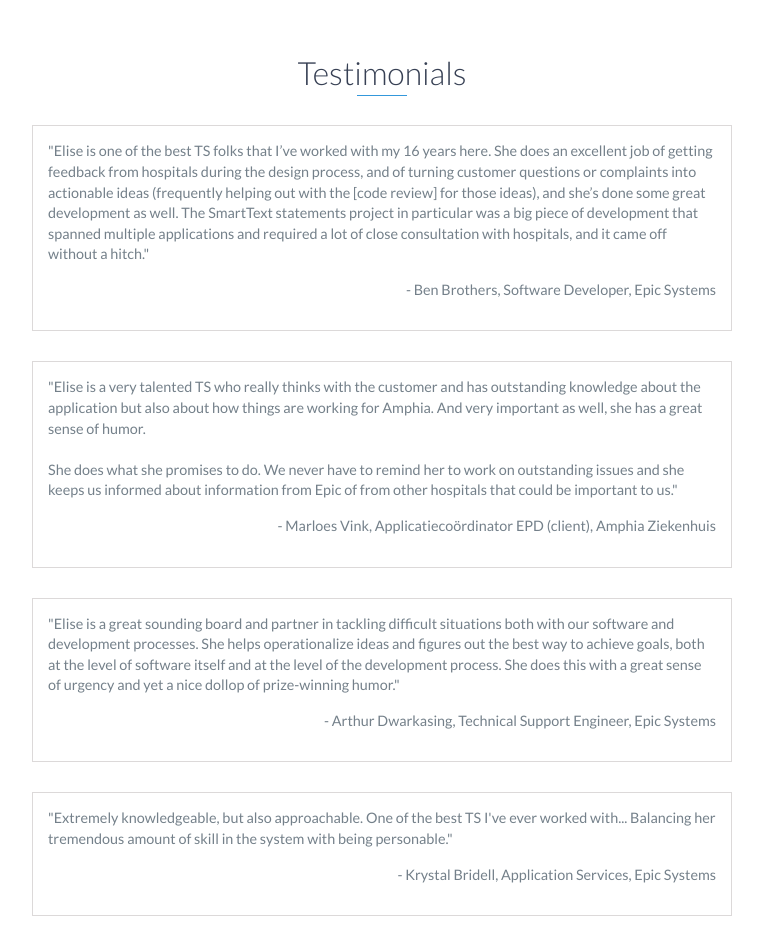
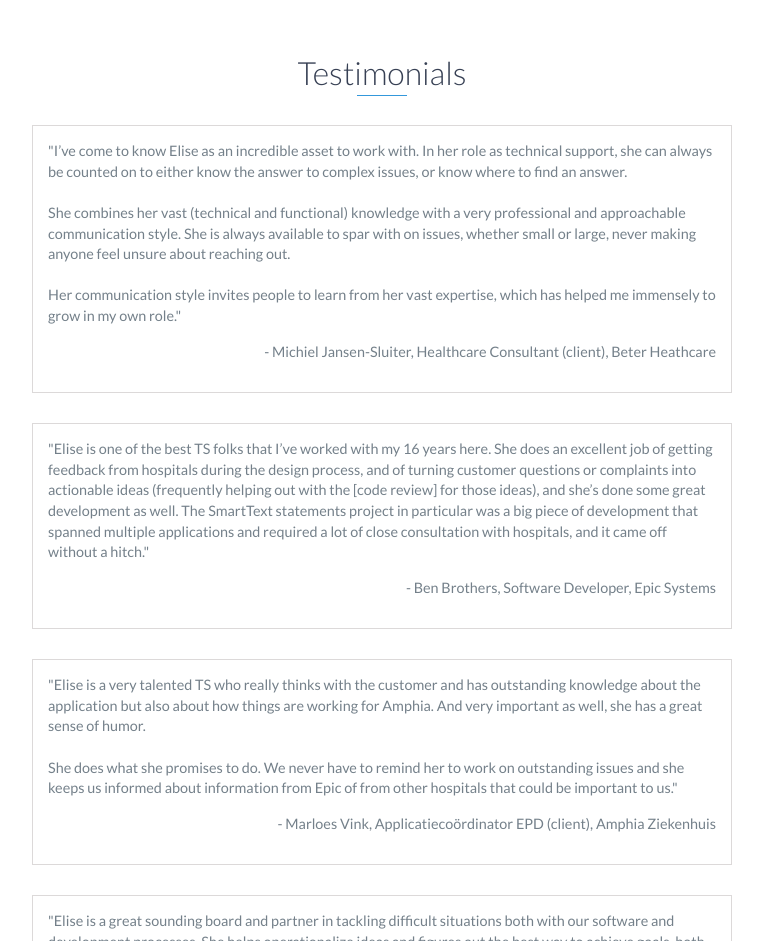
Before and after one commit to eganser/eganser.github.io, a website: page index.html in a window 1280 px wide. Shown: the part 4140-5081 px from the top of the page, without its empty margins (258-1021 px from the left). Drawn offline with nearby package versions, Linux system fonts and the light colour scheme.

Commit message:
Added Michiel's testamonial

```diff
--- a/index.html
+++ b/index.html
@@ -263,7 +263,23 @@
       <div id="testimonials">
          <div class="optional-section">
             <h2 class="heading">Testimonials</h2>
-            <div class="optional-section-block">
+			<div class="optional-section-block">
+				<p>
+				  "I’ve come to know Elise as an incredible asset to work with. In her role as technical support, she can always be counted on to either know the answer to complex issues, or know where to find an answer.
+				  <br>
+                  <br>
+				  She combines her vast (technical and functional) knowledge with a very professional and approachable communication style. She is always available to spar with on issues, whether small or large, never making anyone feel unsure about reaching out.
+				  <br>
+                  <br>
+				Her communication style invites people to learn from her vast expertise, which has helped me immensely to grow in my own role."
+				</p>
+                <div align="right">
+					<p>
+                     - Michiel Jansen-Sluiter, Healthcare Consultant (client), Beter Heathcare
+                    </p>
+               </div>
+            </div>
+			<div class="optional-section-block">
                <p>
                   "Elise is one of the best TS folks that I’ve worked with my 16 years here. She does an excellent job of getting feedback from hospitals during the design process, and of turning customer questions or complaints into actionable ideas (frequently helping out with the [code review] for those ideas), and she’s done some great development as well. The SmartText statements project in particular was a big piece of development that spanned multiple applications and required a lot of close consultation with hospitals, and it came off without a hitch."
                </p>
```
